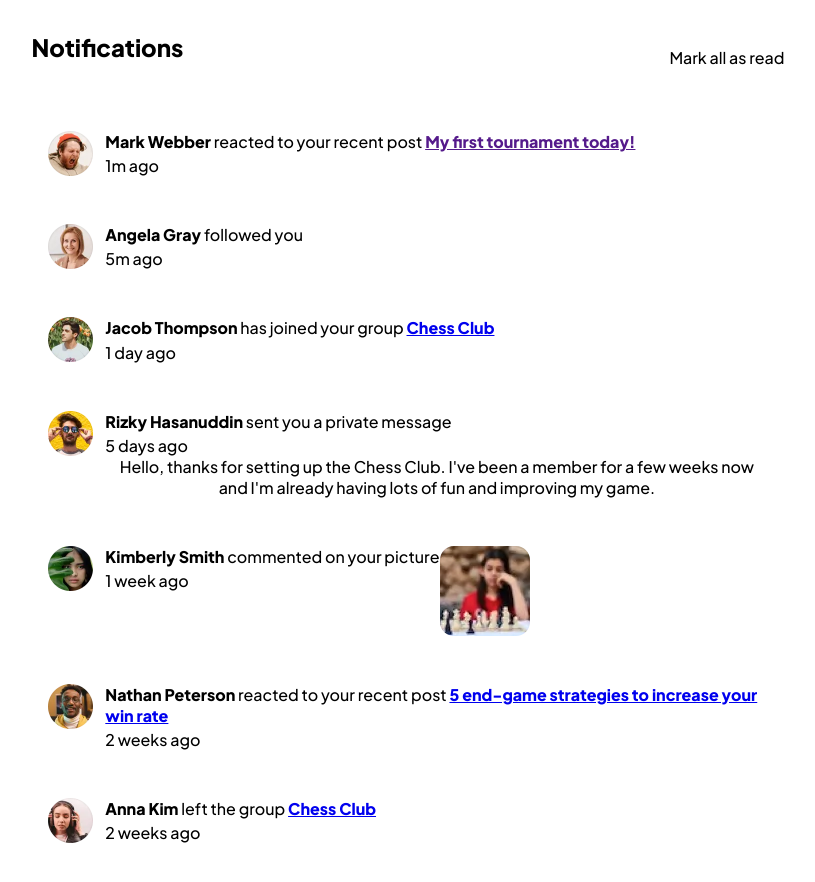
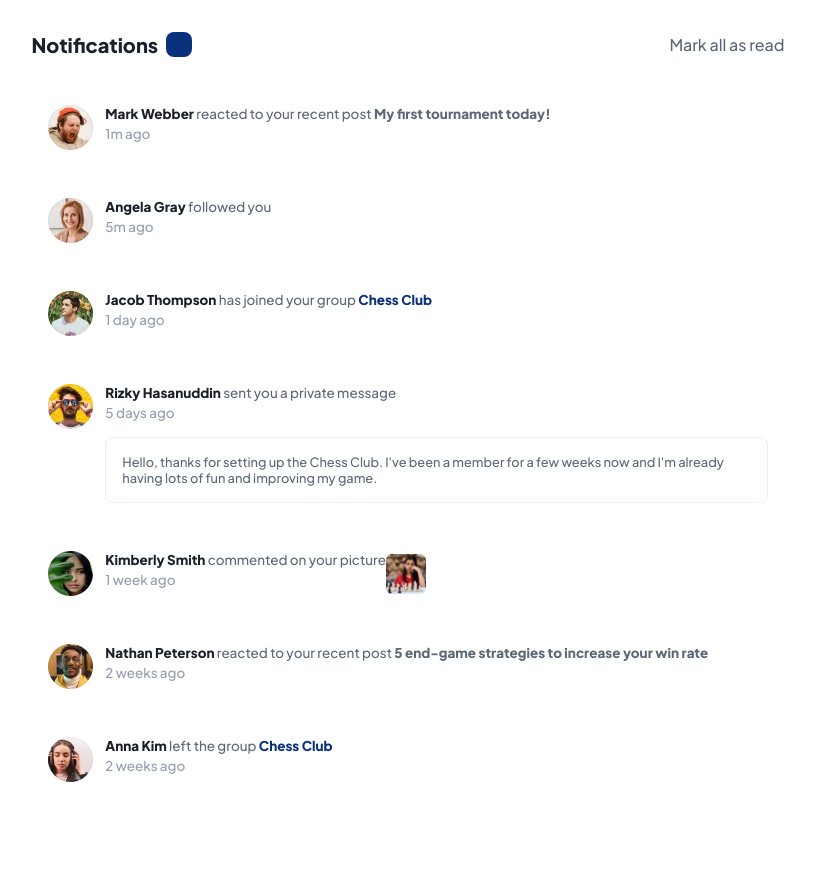
Before and after one commit to mauriciompf/Notifications_page_main, a plain HTML site: page src/index.html in a window 1280 px wide. Shown: the whole page, without its empty margins (232-1047 px from the left). After the commit the page ends 830 px from the top, so only its background shows below. Drawn offline with Linux system fonts and the light colour scheme.

Commit message:
Update style.css

```diff
--- a/src/assets/css/style.css
+++ b/src/assets/css/style.css
@@ -5,10 +5,14 @@
 .notification__header {
   display: flex;
   justify-content: space-between;
+  align-items: center;
+}
+.notification__header-content {
+  display: flex;
+  gap: 0.5rem;
 }
 .notification__count {
-  display: inline-block;
-  padding: 0.5rem;
+  padding: 0.1rem 0.8rem;
 }
 
 .message {
@@ -27,9 +31,92 @@
 .message__avatar > img {
   max-width: 2.8125rem;
 }
+.message__text > span {
+  display: inline-block;
+  width: 10px;
+  aspect-ratio: 1/1;
+  border-radius: 50%;
+  margin-inline-start: 0.3rem;
+}
 .message__timestamp {
   display: block;
   padding-block-start: 0.2rem;
+}
+.message__private-message {
+  padding: 1rem;
+  border-radius: 0.5rem;
+  margin-block-start: 1rem;
+}
+
+.notification__title {
+  font-size: 1.25em;
+  color: hsl(224, 21%, 14%);
+}
+.notification__count {
+  color: hsl(0, 0%, 100%);
+  background-color: hsl(219, 85%, 26%);
+  border-radius: 0.5rem;
+  font-size: 1em;
+  font-weight: 800;
+}
+.notification__mark-button {
+  color: hsl(219, 12%, 42%);
+  transition: all ease 300ms;
+}
+.notification__mark-button:hover, .notification__mark-button:focus {
+  color: hsl(219, 85%, 26%);
+}
+
+.message__text {
+  color: hsl(219, 12%, 42%);
+  font-size: 0.84em;
+}
+.message__text > span {
+  background-color: hsl(1, 90%, 64%);
+}
+.message__text > span.show {
+  background-color: primary-red;
+}
+.message__username {
+  color: hsl(224, 21%, 14%);
+  cursor: pointer;
+}
+.message__username:hover, .message__username:focus {
+  color: hsl(219, 85%, 26%);
+}
+.message__post, .message__post > a {
+  color: hsl(219, 12%, 42%);
+  transition: all ease 300ms;
+}
+.message__post:hover, .message__post:focus, .message__post > a:hover, .message__post > a:focus {
+  color: hsl(219, 85%, 26%);
+}
+.message__image > img {
+  width: 2.5rem;
+}
+.message__image:focus, .message__image:hover {
+  outline: 2px solid hsl(219, 85%, 26%);
+}
+.message__group > a {
+  color: hsl(219, 85%, 26%);
+  transition: all ease 300ms;
+}
+.message__group > a:hover, .message__group > a:focus {
+  color: hsl(219, 85%, 26%);
+}
+.message__timestamp {
+  color: hsl(219, 14%, 63%);
+  font-size: 0.84em;
+}
+.message__private-message {
+  border: 1px solid hsl(211, 68%, 94%);
+  color: hsl(219, 12%, 42%);
+  font-size: 0.8em;
+  transition: 300ms all ease;
+  text-align: left;
+}
+.message__private-message:hover, .message__private-message:focus {
+  background-color: hsl(205, 33%, 90%);
 }
 
 * {
@@ -55,4 +142,8 @@ img {
   display: block;
 }
 
+a {
+  text-decoration: none;
+}
+
 /*# sourceMappingURL=style.css.map */
```
Also changed, not shown: 1 other file.
